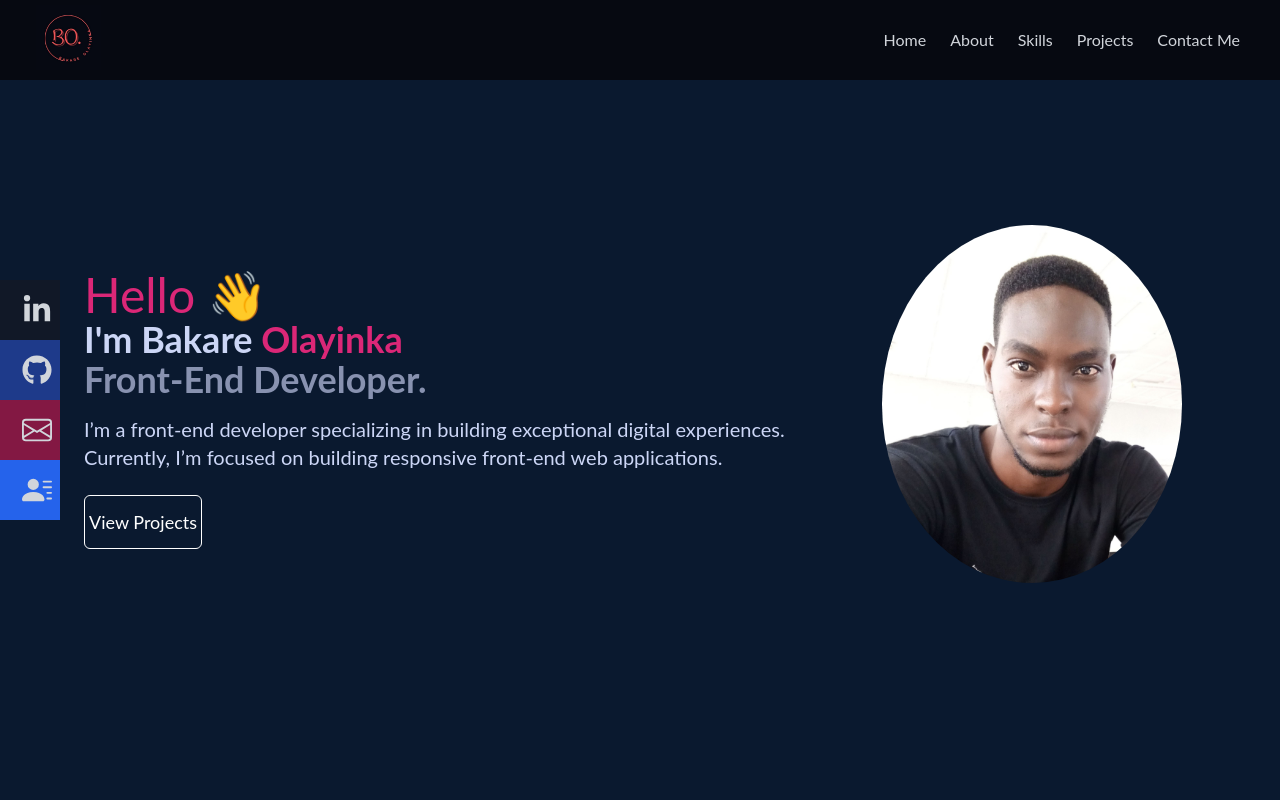
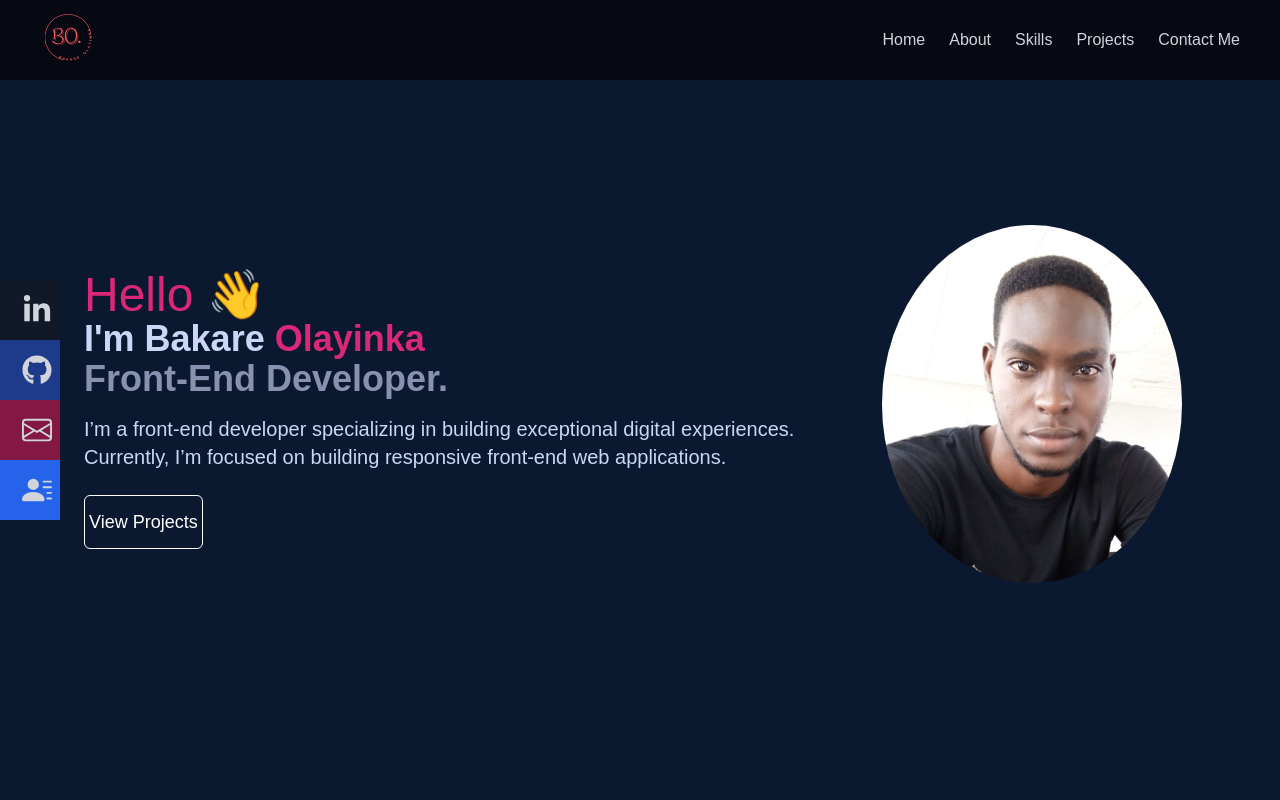
Before and after one commit to YhinkaDevOps/React-Portfolio, a React (Create React App) app: page / in a window 1280 px wide. Shown: the top 800 px of the page. Built offline with nearby package versions, Linux system fonts and the light colour scheme.

Commit message:
imported poppins font from google font

```diff
--- a/src/components/Home.js
+++ b/src/components/Home.js
@@ -8,7 +8,7 @@
   return (
     <div name='home' className='bg-[#0a192f] w-full h-screen'>
       {/* Container */}
-      <div className='max-w-[1700px] mx-auto px-10 flex flex-col-reverse h-full md:flex-row items-center '>
+      <div className='max-w-[1700px] mx-auto px-10 flex flex-col-reverse h-full md:flex-row items-center  '>
         <div className='homebio-container xl:mx-auto 2xl:mx-auto md:mt-12 sm:mb-5 lg:mt-12 2xl:ml-12 xl:ml-11 flex flex-col  mx-auto md:w-3/5 md:ml-10 xs:space-y-0 xs:mb-[40px] space-y-1 '>
             <p className='text-pink-600 text-3xl sm:text-4xl md:text-3xl lg:text-4xl xl:text-5xl 2xl:text-7xl'>Hello 👋</p>
 
--- a/src/index.css
+++ b/src/index.css
@@ -2,13 +2,15 @@
 @tailwind components;
 @tailwind utilities;
 
-@import url('https://fonts.googleapis.com/css2?family=Lato:wght@300;400;700;900&display=swap'); /*''Lato', sans-serif*/
-@import url('https://fonts.googleapis.com/css2?family=Raleway:wght@300;400;700;900&display=swap');/*Raleway*/
+@import url('https://fonts.googleapis.com/css2?family=Lato:wght@300;400;700;900&display=swap');
+@import url('https://fonts.googleapis.com/css2?family=Raleway:wght@300;400;700;900&display=swap');
+@import url('https://fonts.googleapis.com/css2?family=Poppins:wght@300;400;700;900&display=swap');
 
 @layer base {
   body {
-    font-family: 'Lato', sans-serif;
+    font-family: 'Poppins', 'Raleway', sans-serif;
   }
+
   li{
     @apply px-2;
     cursor: pointer;
```
